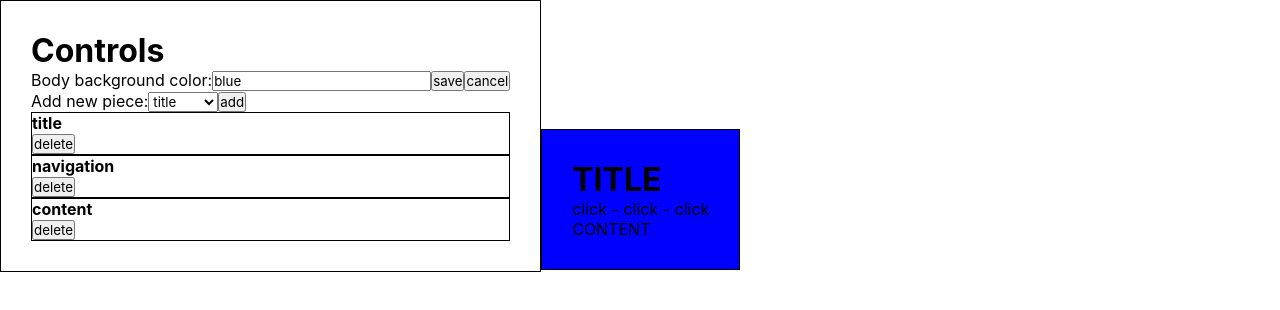
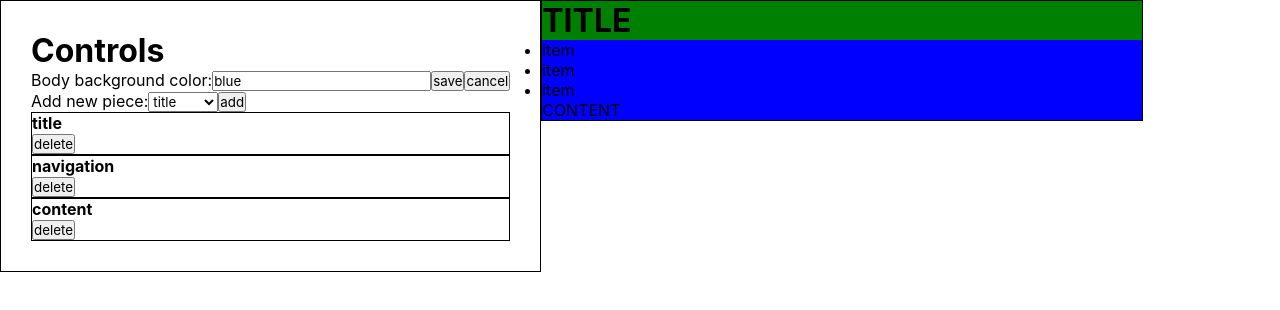
Before and after one commit to bananno/designer, a React (Create React App) app: page / in a window 1280 px wide. Shown: the top 310 px of the page. Built offline with nearby package versions, Linux system fonts and the light colour scheme.

Commit message:
Adjust piece styles

```diff
--- a/src/App.css
+++ b/src/App.css
@@ -3,8 +3,20 @@
     display: inline-block;
     border: 1px solid black;
     padding: 30px;
+    vertical-align: text-top;
+}
+
+#canvas {
+    padding: 0px;
+    width: 600px;
+    vertical-align: text-top;
 }
 
 .pieceOption {
     border: 1px solid black;
 }
+
+.piece.title {
+    width: 100%;
+    background-color: green;
+}
--- a/src/Canvas/Canvas.js
+++ b/src/Canvas/Canvas.js
@@ -5,7 +5,7 @@ class Canvas extends Component {
   render() {
     var bodyBackgroundColor = this.props.style['body-background-color'];
     return (
-      <div className="block" style={{"backgroundColor": bodyBackgroundColor}}>
+      <div className="block" id="canvas" style={{"backgroundColor": bodyBackgroundColor}}>
         {this.props.pieces.map((thisPiece, i) => {
           return <Piece data={thisPiece} key={i}/>
         })}
--- a/src/Piece/Piece.js
+++ b/src/Piece/Piece.js
@@ -6,12 +6,18 @@ class Piece extends Component {
 
     if (pieceType == 'title') {
       return (
-        <h1>TITLE</h1>
+        <h1 class="piece title">TITLE</h1>
       );
     }
     if (pieceType == 'navigation') {
       return (
-        <div>click - click - click</div>
+        <div>
+          <ul>
+            <li>item</li>
+            <li>item</li>
+            <li>item</li>
+          </ul>
+        </div>
       );
     }
     if (pieceType == 'content') {
```
